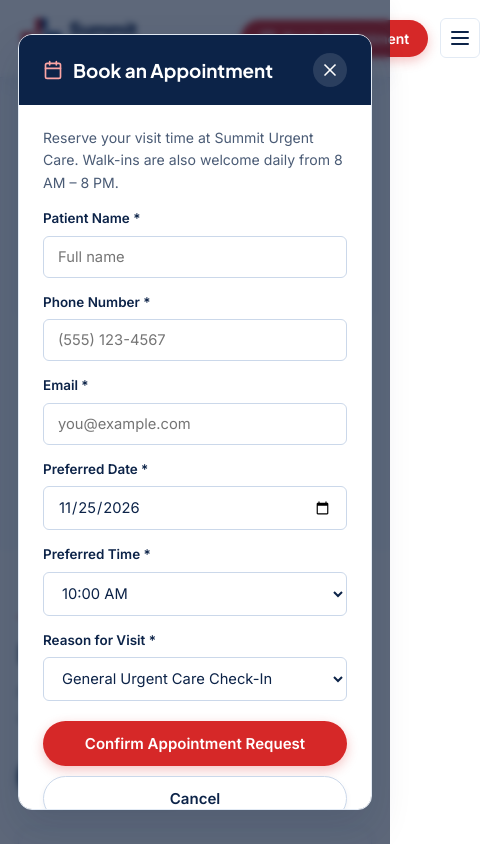
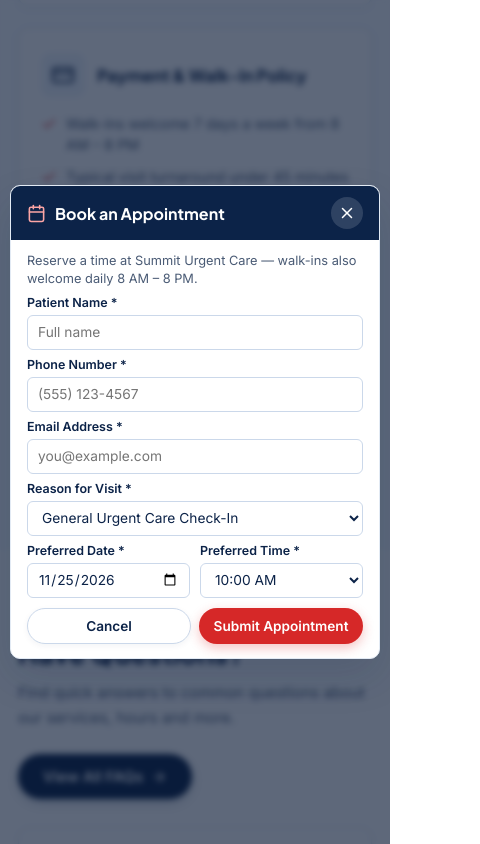
Before and after one commit to ZainSiddique291/Summit_Urgent_Care, a React (Vite) app: page / in a window 390 px wide. Both pictures are taken after a click on the button "Reserve a Time Slot". Shown: the part 5710-6554 px from the top of the page, 480 px wide, since content can reach past the window. Built offline with nearby package versions, Linux system fonts and the light colour scheme.

Commit message:
Fix appointment modal responsiveness and improve layout

```diff
--- a/src/components/AppointmentModal.css
+++ b/src/components/AppointmentModal.css
@@ -7,96 +7,134 @@
   display: flex;
   align-items: center;
   justify-content: center;
-  padding: 18px;
+  padding: 14px;
+  overflow: hidden;
 }
 
 .modal-card {
   width: 100%;
-  max-width: 540px;
-  max-height: 92vh;
-  overflow-y: auto;
+  max-width: 620px;
+  max-height: calc(100dvh - 28px);
+  overflow: hidden;
   background-color: var(--white);
   border-radius: var(--radius-lg);
   box-shadow: var(--shadow-lg);
   border: 1px solid var(--border-light);
+  display: flex;
+  flex-direction: column;
 }
 
 .modal-header {
   background-color: var(--navy-900);
   color: var(--white);
-  padding: 18px 24px;
+  padding: 13px 20px;
   display: flex;
   align-items: center;
   justify-content: space-between;
   gap: 12px;
+  flex-shrink: 0;
 }
 
 .modal-header__title-wrap {
   display: flex;
   align-items: center;
-  gap: 10px;
+  gap: 9px;
 }
 
 .modal-header__icon {
   color: #fca5a5;
+  flex-shrink: 0;
 }
 
 .modal-header__title {
   font-family: var(--font-display);
-  font-size: 1.18rem;
+  font-size: 1.1rem;
   font-weight: 700;
+  line-height: 1.2;
 }
 
 .modal-close {
-  background: rgba(255, 255, 255, 0.12);
+  background: rgba(255, 255, 255, 0.14);
   border: none;
   color: var(--white);
-  width: 34px;
-  height: 34px;
+  width: 32px;
+  height: 32px;
   border-radius: 50%;
   display: inline-flex;
   align-items: center;
   justify-content: center;
   cursor: pointer;
+  flex-shrink: 0;
   transition: background-color var(--transition-fast);
 }
 
 .modal-close:hover {
-  background: rgba(255, 255, 255, 0.24);
+  background: rgba(255, 255, 255, 0.26);
 }
 
 .modal-form {
-  padding: 22px 24px 24px;
+  padding: 15px 20px 18px;
   display: flex;
   flex-direction: column;
-  gap: 14px;
+  gap: 11px;
 }
 
 .modal-form__intro {
-  font-size: 0.88rem;
+  font-size: 0.84rem;
+  line-height: 1.4;
   color: var(--text-secondary);
 }
 
-.modal-form__row {
+.modal-form__grid {
   display: grid;
   grid-template-columns: 1fr 1fr;
-  gap: 14px;
+  gap: 10px 14px;
+}
+
+.modal-form__datetime-pair {
+  grid-column: 1 / -1;
+  display: grid;
+  grid-template-columns: 1fr 1fr;
+  gap: 10px 14px;
+}
+
+.modal-field {
+  gap: 4px;
+  min-width: 0;
+}
+
+.modal-field label {
+  font-size: 0.81rem;
+  line-height: 1.2;
+}
+
+.modal-field input,
+.modal-field select {
+  padding: 8px 11px;
+  font-size: 0.89rem;
+  min-height: 38px;
+}
+
+.modal-field .form-error {
+  font-size: 0.74rem;
+  line-height: 1.2;
 }
 
 .modal-form__actions {
   display: flex;
   justify-content: flex-end;
+  align-items: center;
   gap: 10px;
-  margin-top: 6px;
+  margin-top: 2px;
 }
 
 .modal-success {
-  padding: 34px 26px;
+  padding: 24px 22px;
   text-align: center;
   display: flex;
   flex-direction: column;
   align-items: center;
-  gap: 12px;
+  gap: 10px;
 }
 
 .modal-success__icon {
@@ -105,34 +143,107 @@
 
 .modal-success h3 {
   font-family: var(--font-display);
-  font-size: 1.25rem;
+  font-size: 1.18rem;
   color: var(--navy-900);
 }
 
 .modal-success p {
-  font-size: 0.92rem;
+  font-size: 0.9rem;
   color: var(--text-secondary);
-  line-height: 1.55;
+  line-height: 1.5;
 }
 
 .modal-success__note {
   background-color: var(--navy-50);
   border: 1px solid var(--border-light);
   border-radius: var(--radius-md);
-  padding: 10px 14px;
-  font-size: 0.82rem !important;
+  padding: 9px 12px;
+  font-size: 0.8rem !important;
 }
 
+/* Mobile Layout: keep compact & zero internal scrollbars */
 @media (max-width: 540px) {
-  .modal-form__row {
+  .modal-backdrop {
+    padding: 10px;
+  }
+
+  .modal-card {
+    max-height: calc(100dvh - 20px);
+    border-radius: var(--radius-md);
+  }
+
+  .modal-header {
+    padding: 11px 16px;
+  }
+
+  .modal-header__title {
+    font-size: 1rem;
+  }
+
+  .modal-form {
+    padding: 12px 16px 14px;
+    gap: 8px;
+  }
+
+  .modal-form__intro {
+    font-size: 0.8rem;
+  }
+
+  .modal-form__grid {
     grid-template-columns: 1fr;
+    gap: 8px;
+  }
+
+  .modal-form__datetime-pair {
+    grid-template-columns: 1fr 1fr;
+    gap: 10px;
+  }
+
+  .modal-field label {
+    font-size: 0.78rem;
+  }
+
+  .modal-field input,
+  .modal-field select {
+    padding: 7px 10px;
+    font-size: 0.86rem;
+    min-height: 35px;
   }
 
   .modal-form__actions {
-    flex-direction: column-reverse;
+    justify-content: space-between;
+    gap: 8px;
   }
 
   .modal-form__actions .btn {
-    width: 100%;
+    flex: 1;
+    padding: 9px 12px;
+    font-size: 0.85rem;
   }
 }
+
+/* Extra-short viewport safeguard */
+@media (max-height: 600px) {
+  .modal-header {
+    padding: 9px 16px;
+  }
+
+  .modal-form {
+    padding: 10px 16px 12px;
+    gap: 7px;
+  }
+
+  .modal-form__intro {
+    display: none;
+  }
+
+  .modal-form__grid {
+    gap: 7px 12px;
+  }
+
+  .modal-field input,
+  .modal-field select {
+    padding: 6px 10px;
+    min-height: 33px;
+  }
+}
--- a/src/components/AppointmentModal.jsx
+++ b/src/components/AppointmentModal.jsx
@@ -41,11 +41,22 @@ export default function AppointmentModal({ isOpen, initialReason, onClose }) {
 
   useEffect(() => {
     if (!isOpen) return undefined;
+
+    const prevBodyOverflow = document.body.style.overflow;
+    const prevHtmlOverflow = document.documentElement.style.overflow;
+    document.body.style.overflow = 'hidden';
+    document.documentElement.style.overflow = 'hidden';
+
     const handleKeyDown = (e) => {
       if (e.key === 'Escape') onClose();
     };
     window.addEventListener('keydown', handleKeyDown);
-    return () => window.removeEventListener('keydown', handleKeyDown);
+
+    return () => {
+      document.body.style.overflow = prevBodyOverflow;
+      document.documentElement.style.overflow = prevHtmlOverflow;
+      window.removeEventListener('keydown', handleKeyDown);
+    };
   }, [isOpen, onClose]);
 
   if (!isOpen) return null;
@@ -56,19 +67,19 @@ export default function AppointmentModal({ isOpen, initialReason, onClose }) {
       next.patientName = 'Patient name is required.';
     }
     if (!form.phone.trim() || form.phone.replace(/\D/g, '').length < 7) {
-      next.phone = 'Valid phone number is required.';
+      next.phone = 'Valid phone number required.';
     }
     if (!form.email.trim() || !/^[^\s@]+@[^\s@]+\.[^\s@]+$/.test(form.email)) {
-      next.email = 'Valid email address is required.';
+      next.email = 'Valid email address required.';
     }
     if (!form.preferredDate) {
-      next.preferredDate = 'Please select a preferred date.';
+      next.preferredDate = 'Select a preferred date.';
     }
     if (!form.preferredTime) {
-      next.preferredTime = 'Please select a preferred time.';
+      next.preferredTime = 'Select a preferred time.';
     }
     if (!form.reason.trim()) {
-      next.reason = 'Please select or enter a reason for your visit.';
+      next.reason = 'Select a reason for visit.';
     }
     return next;
   };
@@ -104,7 +115,7 @@ export default function AppointmentModal({ isOpen, initialReason, onClose }) {
       <div className="modal-card">
         <div className="modal-header">
           <div className="modal-header__title-wrap">
-            <Calendar size={20} className="modal-header__icon" aria-hidden="true" />
+            <Calendar size={19} className="modal-header__icon" aria-hidden="true" />
             <h2 id="appointment-modal-title" className="modal-header__title">
               Book an Appointment
             </h2>
@@ -115,36 +126,36 @@ export default function AppointmentModal({ isOpen, initialReason, onClose }) {
             aria-label="Close appointment dialog"
             onClick={onClose}
           >
-            <X size={20} />
+            <X size={18} />
           </button>
         </div>
 
         {confirmed ? (
           <div className="modal-success" role="status">
-            <CheckCircle2 size={44} className="modal-success__icon" aria-hidden="true" />
-            <h3>Appointment Request Preview Confirmed</h3>
+            <CheckCircle2 size={40} className="modal-success__icon" aria-hidden="true" />
+            <h3>Appointment Request Confirmed</h3>
             <p>
               Thank you, <strong>{form.patientName}</strong>! Your requested slot for{' '}
               <strong>{form.preferredDate}</strong> at{' '}
               <strong>{form.preferredTime}</strong> ({form.reason}) has been validated.
             </p>
             <p className="modal-success__note">
-              Note: This is a frontend-only static website preview; no appointment data
-              was transmitted to a backend server. To schedule directly, please call{' '}
-              <strong>{CLINIC_INFO.phone}</strong>.
+              Note: This is a static frontend preview; no data was sent to a server. To
+              schedule by phone, call <strong>{CLINIC_INFO.phone}</strong>.
             </p>
-            <button type="button" className="btn btn--red" onClick={onClose}>
+            <button type="button" className="btn btn--red btn--sm" onClick={onClose}>
               Done
             </button>
           </div>
         ) : (
           <form className="modal-form" onSubmit={handleSubmit} noValidate>
             <p className="modal-form__intro">
-              Reserve your visit time at {CLINIC_INFO.name}. Walk-ins are also welcome daily
-              from {CLINIC_INFO.hoursRange}.
+              Reserve a time at {CLINIC_INFO.name} &mdash; walk-ins also welcome daily{' '}
+              {CLINIC_INFO.hoursRange}.
             </p>
 
-            <div className="form-field">
+            <div className="modal-form__grid">
+              <div className="form-field modal-field">
                 <label htmlFor="appt-name">Patient Name *</label>
                 <input
                   id="appt-name"
@@ -158,8 +169,7 @@ export default function AppointmentModal({ isOpen, initialReason, onClose }) {
                 {errors.patientName && <span className="form-error">{errors.patientName}</span>}
               </div>
 
-            <div className="modal-form__row">
-              <div className="form-field">
+              <div className="form-field modal-field">
                 <label htmlFor="appt-phone">Phone Number *</label>
                 <input
                   id="appt-phone"
@@ -173,8 +183,8 @@ export default function AppointmentModal({ isOpen, initialReason, onClose }) {
                 {errors.phone && <span className="form-error">{errors.phone}</span>}
               </div>
 
-              <div className="form-field">
-                <label htmlFor="appt-email">Email *</label>
+              <div className="form-field modal-field">
+                <label htmlFor="appt-email">Email Address *</label>
                 <input
                   id="appt-email"
                   name="email"
@@ -186,47 +196,8 @@ export default function AppointmentModal({ isOpen, initialReason, onClose }) {
                 />
                 {errors.email && <span className="form-error">{errors.email}</span>}
               </div>
-            </div>
 
-            <div className="modal-form__row">
-              <div className="form-field">
-                <label htmlFor="appt-date">Preferred Date *</label>
-                <input
-                  id="appt-date"
-                  name="preferredDate"
-                  type="date"
-                  min={todayStr}
-                  value={form.preferredDate}
-                  onChange={handleChange}
-                  aria-invalid={Boolean(errors.preferredDate)}
-                />
-                {errors.preferredDate && (
-                  <span className="form-error">{errors.preferredDate}</span>
-                )}
-              </div>
-
-              <div className="form-field">
-                <label htmlFor="appt-time">Preferred Time *</label>
-                <select
-                  id="appt-time"
-                  name="preferredTime"
-                  value={form.preferredTime}
-                  onChange={handleChange}
-                  aria-invalid={Boolean(errors.preferredTime)}
-                >
-                  {TIME_SLOTS.map((slot) => (
-                    <option key={slot} value={slot}>
-                      {slot}
-                    </option>
-                  ))}
-                </select>
-                {errors.preferredTime && (
-                  <span className="form-error">{errors.preferredTime}</span>
-                )}
-              </div>
-            </div>
-
-            <div className="form-field">
+              <div className="form-field modal-field">
                 <label htmlFor="appt-reason">Reason for Visit *</label>
                 <select
                   id="appt-reason"
@@ -247,12 +218,51 @@ export default function AppointmentModal({ isOpen, initialReason, onClose }) {
                 {errors.reason && <span className="form-error">{errors.reason}</span>}
               </div>
 
+              <div className="modal-form__datetime-pair">
+                <div className="form-field modal-field">
+                  <label htmlFor="appt-date">Preferred Date *</label>
+                  <input
+                    id="appt-date"
+                    name="preferredDate"
+                    type="date"
+                    min={todayStr}
+                    value={form.preferredDate}
+                    onChange={handleChange}
+                    aria-invalid={Boolean(errors.preferredDate)}
+                  />
+                  {errors.preferredDate && (
+                    <span className="form-error">{errors.preferredDate}</span>
+                  )}
+                </div>
+
+                <div className="form-field modal-field">
+                  <label htmlFor="appt-time">Preferred Time *</label>
+                  <select
+                    id="appt-time"
+                    name="preferredTime"
+                    value={form.preferredTime}
+                    onChange={handleChange}
+                    aria-invalid={Boolean(errors.preferredTime)}
+                  >
+                    {TIME_SLOTS.map((slot) => (
+                      <option key={slot} value={slot}>
+                        {slot}
+                      </option>
+                    ))}
+                  </select>
+                  {errors.preferredTime && (
+                    <span className="form-error">{errors.preferredTime}</span>
+                  )}
+                </div>
+              </div>
+            </div>
+
             <div className="modal-form__actions">
-              <button type="button" className="btn btn--outline" onClick={onClose}>
+              <button type="button" className="btn btn--outline btn--sm" onClick={onClose}>
                 Cancel
               </button>
-              <button type="submit" className="btn btn--red">
-                Confirm Appointment Request
+              <button type="submit" className="btn btn--red btn--sm">
+                Submit Appointment
               </button>
             </div>
           </form>
```
Also changed, not shown: 1 other file (tests, documents, lock files or other folders). Lines whose indentation alone changed are shown as unchanged.
